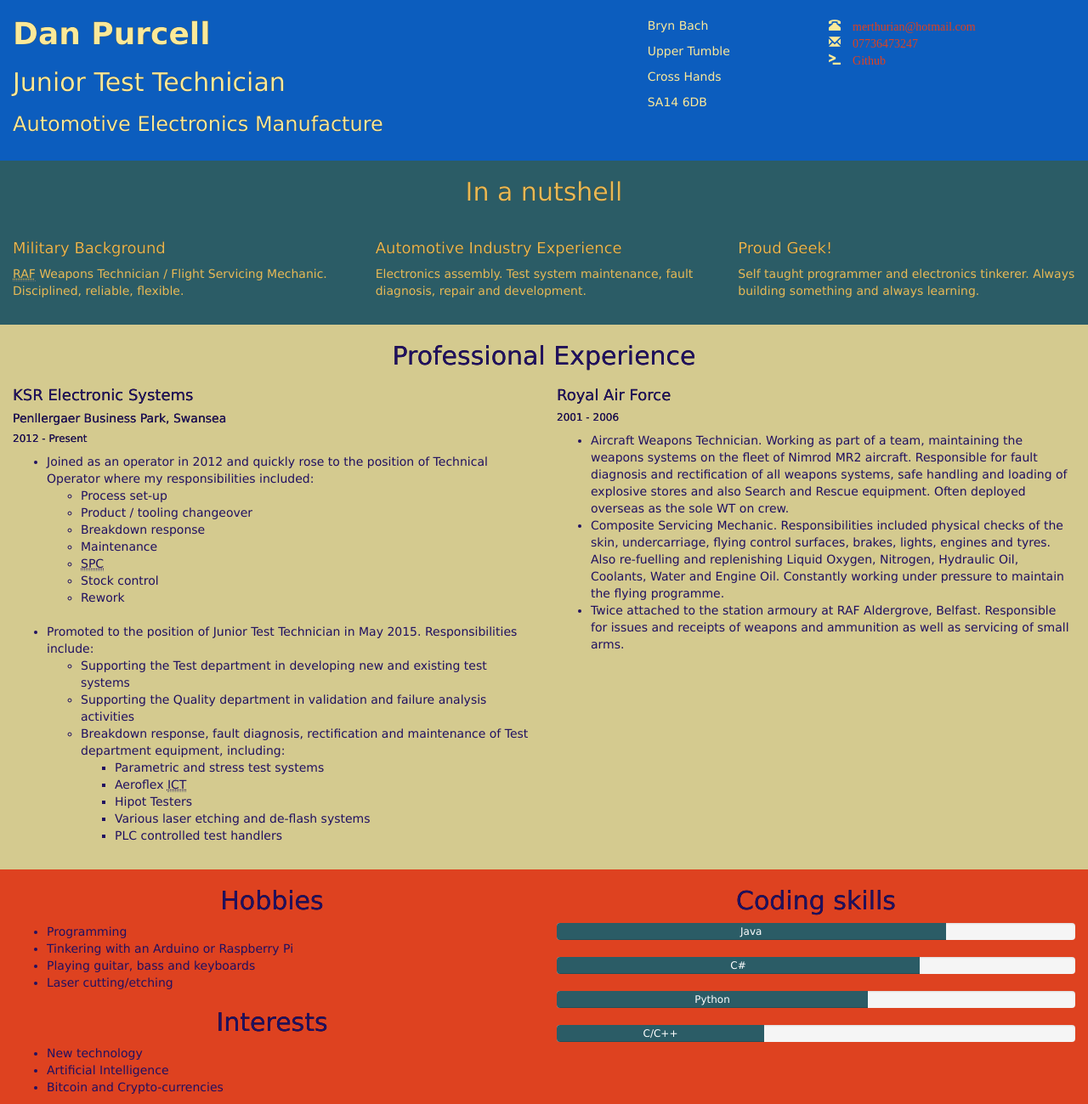
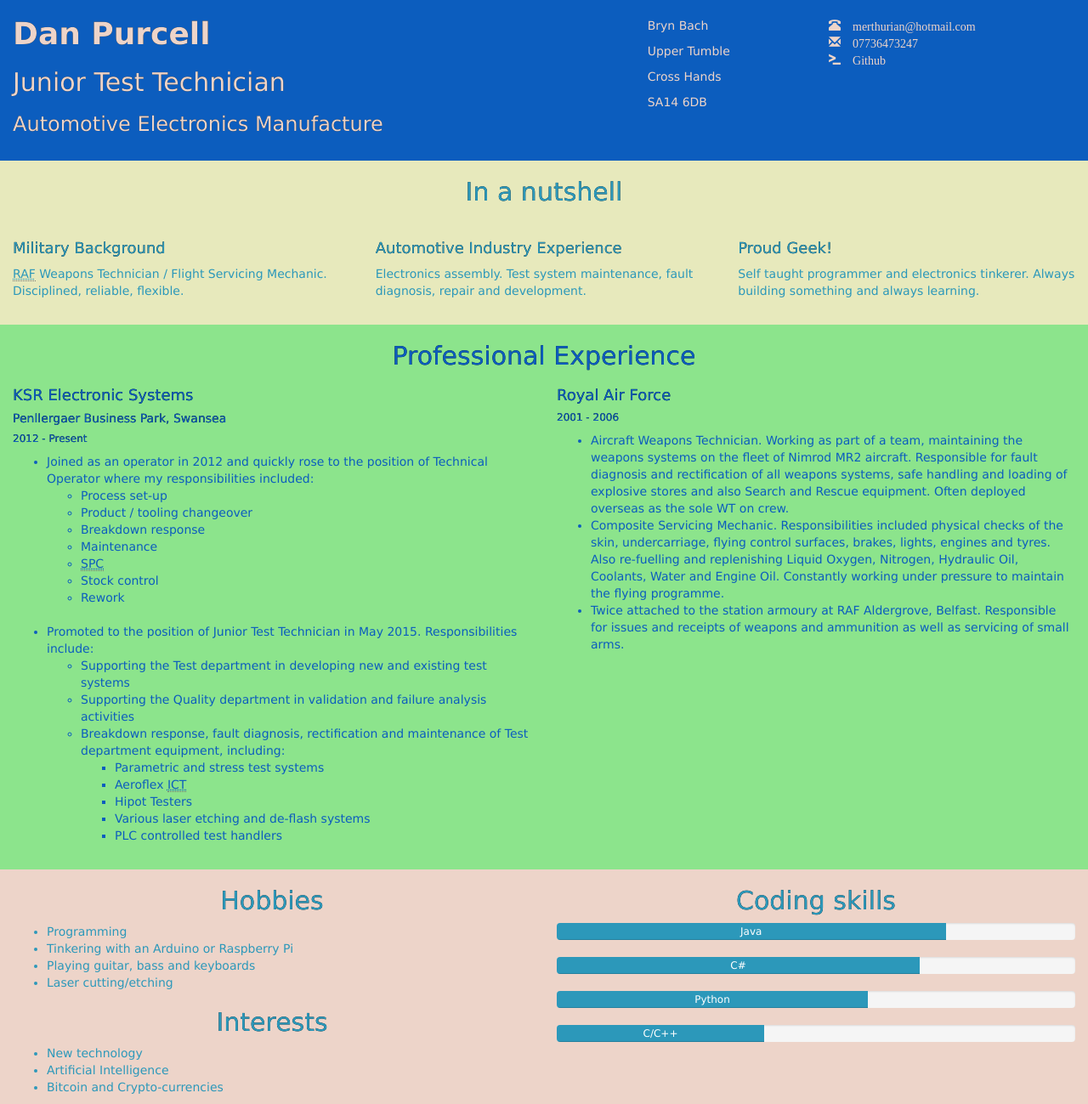
Before and after one commit to Merthurian/Merthurian.github.io, a plain HTML site: page index.html in a window 1280 px wide. Shown: the whole page at 85% size. Drawn offline with nearby package versions, Linux system fonts and the light colour scheme; a script that the page names is missing.

Commit message:
Style change.

```diff
--- a/style.css
+++ b/style.css
@@ -4,26 +4,26 @@
 	font-family: verdana, geneva, sans-serif;
 }
 a{
-	color: #DE4220;
+	color: #EDD4C9;
 }
 #myNameAddress{
 	background: #0C5DBE;
-	color: #FBE999;
+	color: #EDD4C9;
 }
 #myNutShell{
-	background: #2B5C66;
-	color: #E7B956;
+	background: #E7E9BC;
+	color: #2C98BA;
 }
 #myProExp{
-	background: #D4CA8F;
-	color: #201061;
+	background: #8CE48C;
+	color: #0C5DBE;
 }
 #myMadSkillzYo{
-	background: #DE4220;
-	color: #201061;
+	background: #EDD4C9;
+	color: #2C98BA;
 }
 .progress-bar{
-	background: #2B5C66;
+	background: #2C98BA;
 }
 h1,h2,h3,h4,h5,h6{
 	text-shadow: 0px 0px 0px #000000;
```
